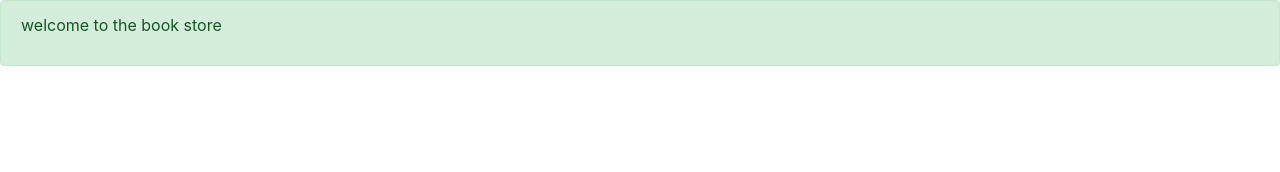
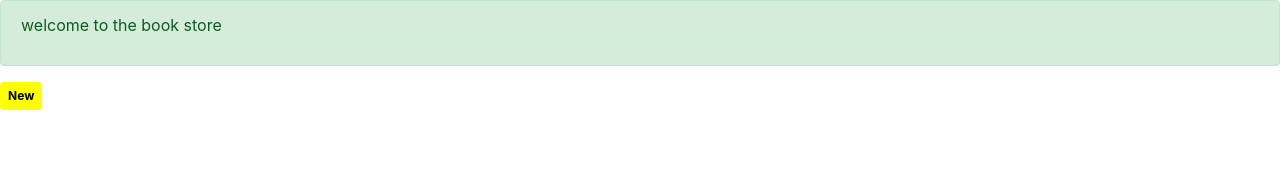
Before and after one commit to Gbemi06/strivebooks, a React (Create React App) app: page / in a window 1280 px wide. Shown: the top 172 px of the page. Built offline with nearby package versions, Linux system fonts and the light colour scheme.

Commit message:
Add badge

```diff
--- a/src/App.js
+++ b/src/App.js
@@ -1,11 +1,13 @@
 import "bootstrap/dist/css/bootstrap.min.css";
 import "./App.css";
+import MyBadge from "./components/MyBadge";
 import WarningSign from "./components/WarningSign";
 
 function App() {
   return (
     <div>
       <WarningSign message="welcome to the book store" />
+      <MyBadge color='black' bgColor='yellow' text='New' padding={8}/>
     </div>
   );
 }
--- a/src/components/MyBadge.jsx
+++ b/src/components/MyBadge.jsx
@@ -0,0 +1,18 @@
+import React from "react";
+import { Badge } from "react-bootstrap";
+
+const MyBadge = (props) => {
+  return (
+    <Badge
+      style={{
+        color: props.color,
+        backgroundColor: props.bgColor,
+        padding: props.padding,
+      }}
+    >
+      {props.text}
+    </Badge>
+  );
+};
+
+export default MyBadge;
```
